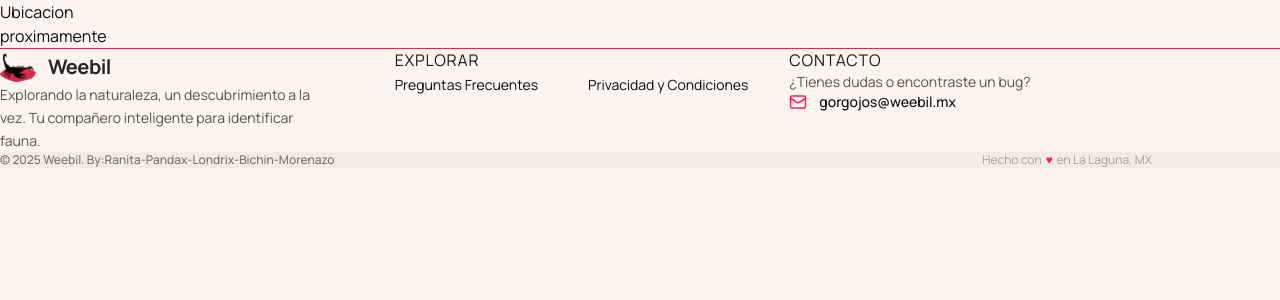
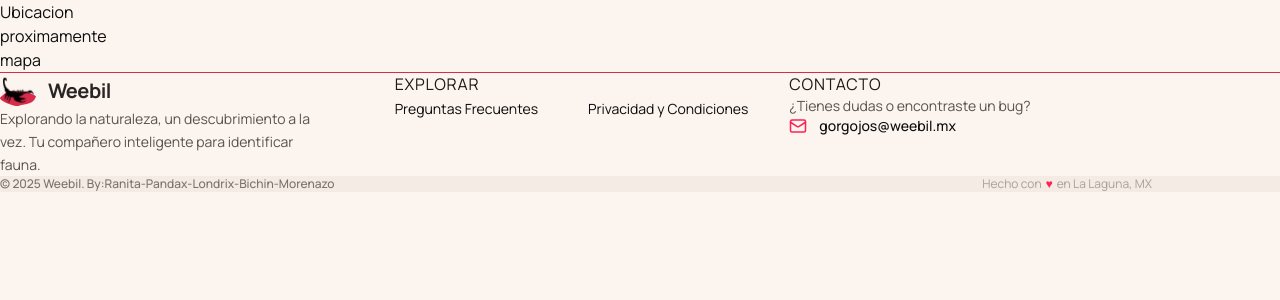
Before and after one commit to oowl3/weebil-ia, a Next.js app: page /Ubicacion in a window 1280 px wide. Shown: the top 300 px of the page. Built offline with nearby package versions, Linux system fonts and the light colour scheme.

Commit message:
actualizacion

```diff
--- a/app/Ubicacion/page.tsx
+++ b/app/Ubicacion/page.tsx
@@ -5,6 +5,7 @@ const page = () => {
     <div>
         <h1>Ubicacion</h1>
         <h3>proximamente</h3>
+        <p>mapa</p>
     </div>
 
   )
--- a/package.json
+++ b/package.json
@@ -22,10 +22,10 @@
     "gsap": "^3.13.0",
     "lucide": "^0.554.0",
     "lucide-react": "^0.553.0",
-    "next": "16.0.3",
+    "next": "^16.2.4",
     "next-auth": "^4.24.13",
-    "react": "19.2.0",
-    "react-dom": "19.2.0",
+    "react": "^19.2.5",
+    "react-dom": "^19.2.5",
     "uuid": "^13.0.0",
     "zod": "^4.1.12"
   },
```
Also changed, not shown: 2 other files (tests, documents, lock files or other folders).
